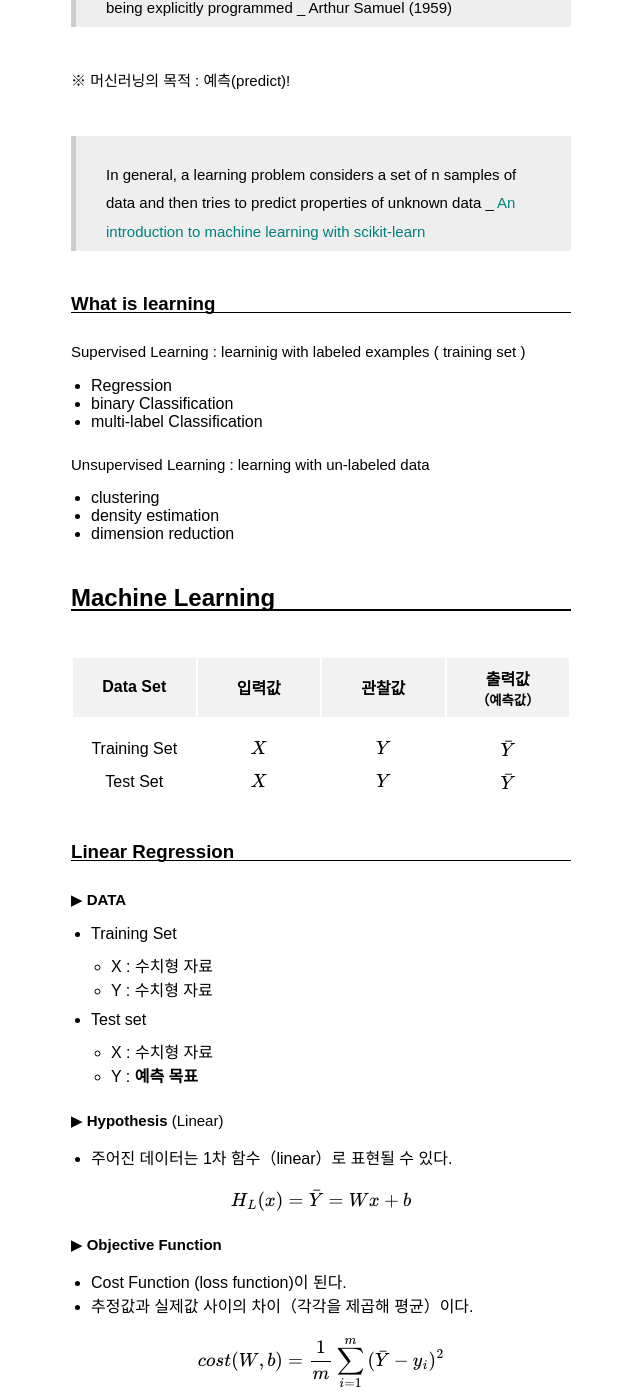
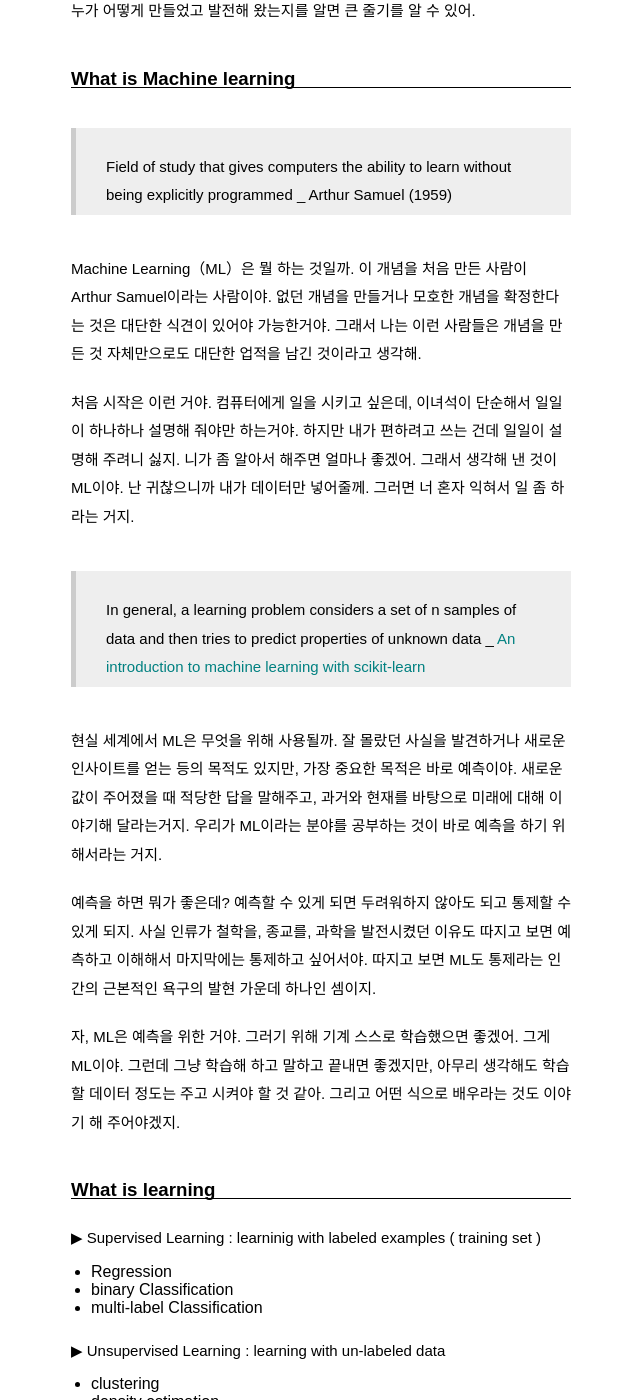
Before and after one commit to pinedance/blog, a Jekyll site: the page built from _posts/updates/2019-01-25-Deep-Neural-Nets-for-everyone1.md, in a window 1280 px wide and 1400 px high, scrolled down 584 px. Shown: the whole window, without its empty margins (319-959 px from the left). Built offline with Jekyll 4.4.1, drawn with Linux system fonts in a browser that asks for light colours; some web fonts are replaced; formulas are drawn with MathJax 3; comment, search, counter and statistics services are not loaded; some of the changed text lies outside the part shown.

Commit message:
update post

```diff
--- a/_posts/updates/2019-01-25-Deep-Neural-Nets-for-everyone1.md
+++ b/_posts/updates/2019-01-25-Deep-Neural-Nets-for-everyone1.md
@@ -7,38 +7,68 @@ use_math: True
 
 김성훈 교수님의 "모두를 위한 머신러닝/딥러닝 강의(시즌1)"를 듣고 내용을 정리해 둔다. 문서 가장 아래 적어 둔다.
 
+이제부터 야자체로 적을거야. 내가 강의를 들으면서 생각한 것들 말이야. 전공도 아니고 공부도 짧아. 틀리는 내용도 좀 있을거야. 만약 보게된다면 주의해 주기 바래.
+
 ## Introduction
+
+보통 어떤 분야를 시작하기 전에 그 분야가 뭘 하는 것인지, 무엇을 위한 것인지, 누가 어떻게 만들었고 발전해 왔는지를 알면 큰 줄기를 알 수 있어.
 
 ### What is Machine learning
 
-> Field of study that gives computers the ability to learn without being explicitly programmed
-> _ Arthur Samuel (1959)
+> Field of study that gives computers the ability to learn without being explicitly programmed _ Arthur Samuel (1959)
 
-※ 머신러닝의 목적 : 예측(predict)!
+Machine Learning（ML）은 뭘 하는 것일까. 이 개념을 처음 만든 사람이 Arthur Samuel이라는 사람이야. 없던 개념을 만들거나 모호한 개념을 확정한다는 것은 대단한 식견이 있어야 가능한거야. 그래서 나는 이런 사람들은 개념을 만든 것 자체만으로도 대단한 업적을 남긴 것이라고 생각해.
 
-> In general, a learning problem considers a set of n samples of data and then tries to predict properties of unknown data
-> _ [An introduction to machine learning with scikit-learn](https://scikit-learn.org/stable/tutorial/basic/tutorial.html)
+처음 시작은 이런 거야. 컴퓨터에게 일을 시키고 싶은데, 이녀석이 단순해서 일일이 하나하나 설명해 줘야만 하는거야. 하지만 내가 편하려고 쓰는 건데 일일이 설명해 주려니 싫지. 니가 좀 알아서 해주면 얼마나 좋겠어. 그래서 생각해 낸 것이 ML이야. 난 귀찮으니까 내가 데이터만 넣어줄께. 그러면 너 혼자 익혀서 일 좀 하라는 거지.
+
+> In general, a learning problem considers a set of n samples of data and then tries to predict properties of unknown data _ [An introduction to machine learning with scikit-learn](https://scikit-learn.org/stable/tutorial/basic/tutorial.html)
+
+현실 세계에서 ML은 무엇을 위해 사용될까. 잘 몰랐던 사실을 발견하거나 새로운 인사이트를 얻는 등의 목적도 있지만, 가장 중요한 목적은 바로 예측이야. 새로운 값이 주어졌을 때 적당한 답을 말해주고, 과거와 현재를 바탕으로 미래에 대해 이야기해 달라는거지. 우리가 ML이라는 분야를 공부하는 것이 바로 예측을 하기 위해서라는 거지.
+
+예측을 하면 뭐가 좋은데? 예측할 수 있게 되면 두려워하지 않아도 되고 통제할 수 있게 되지. 사실 인류가 철학을, 종교를, 과학을 발전시켰던 이유도 따지고 보면 예측하고 이해해서 마지막에는 통제하고 싶어서야. 따지고 보면 ML도 통제라는 인간의 근본적인 욕구의 발현 가운데 하나인 셈이지.
+
+자, ML은 예측을 위한 거야. 그러기 위해 기계 스스로 학습했으면 좋겠어. 그게 ML이야. 그런데 그냥 학습해 하고 말하고 끝내면 좋겠지만, 아무리 생각해도 학습할 데이터 정도는 주고 시켜야 할 것 같아. 그리고 어떤 식으로 배우라는 것도 이야기 해 주어야겠지.
 
 ### What is learning
 
-Supervised Learning : learninig with labeled examples ( training set )
+▶ Supervised Learning : learninig with labeled examples ( training set )
 * Regression
 * binary Classification
 * multi-label Classification
 
-Unsupervised Learning : learning with un-labeled data
+▶ Unsupervised Learning : learning with un-labeled data
 * clustering
 * density estimation
 * dimension reduction
 
-## Machine Learning
+구분을 이렇게 하기는 하는데, 고급기술들은 대부분 Supervised Learning에 대한 것이야. Unsupervised Learning은 답안이 없는 연습 문제와 같은거지. 풀어도 맞는지 틀리는지 알 수가 없어. 그래서 평가를 못해. 난처하지. 그래서 예측 보다는 데이터를 관찰하는데 더 많이 쓰이는 것 같아.
+
+### Data
+
+우리가 만나는 데이터는 대부분 수치형 데이터나 범주형 데이터야. 그러니까 수치를 예측하는 문제가 있을 수 있고, 범주를 예측하는 문제가 있을 수 있어. 전자가 `Regression`이고 후자가 `Classification`이야.
+
+데이터 측면에서 따져보자. 우선 학습을 위해 정답이 있는 학습 데이터가 필요해. `training set`이라고 해. 일종의 연습문제 같은거야. 그리고 본래 궁금한 물음이 있겠지. `test set`이라고 해. 본시험 같은 거지. 하지만 연구에서는 학습 성능을 따져보기 위해 test set도 정답을 가지고 있는 경우가 많아.
+
+학습은 어떤 조건에 대한 답을 찾아내는 거야. 조건은 주어지는 거고 답은 찾아낼 대상이지. 함수에서 `독립변수` `종속변수` 하는 거랑 같은거야. 그래서 전자를 `x`, 후자를 `y`라고 해. 때때로 후자를 `target`이라거나 `label`이라고 하기도 해.
 
 |  Data Set    |  입력값   |  관찰값   |  출력값<small>（예측값）</small>   |
 |:------------:|:--------:|:--------:|:---------:|
 | Training Set | $X$      | $Y$      | $\bar{Y}$ |
 | Test Set     | $X$      | $Y$      | $\bar{Y}$ |
 
+## How Do Machines Learn
 
+![]({{site.imgurl}}/2019-01-25/002MLsummary.png)
+
+자, 이제 학습 방법에 대해 살펴볼꺼야. 먼저 큰 그림을 보자.
+
+학습을 할 때는 크게 학습 대상에 대한 와꾸가 짜여져 있어야 해. 농구를 배우는 거랑 피아노를 배우는 거랑은 다르지. 수학을 공부하는 거랑 영어를 공부하는 것도 달라. 하지만 영어를 잘 배워 놓으면 독일어를 더 편하게 배울 수 있어. 이처럼 배움에는 어떤 틀이 필요하지. 이걸 `Model`이라고 해. 예를 들어 1, 2, 3 다음에 뭐지? 했을 때 4라고 한다면 이건 `선형 모델`로 와꾸를 짜고 있어서 그런거야. 현실 세계에 수치형 데이터들은 선형모델에 적합한 경우가 많아. 그래서 ML에서 선형모델을 기본으로 하고 있지. 이게 데이터가 이런 와꾸를 가지고 있다는 `가정`이기도 하기 때문에 아래에서는 `Hypothesis`라고 할꺼야.
+
+다음으로 중요한 것은 일단 해보고, 정답과 맞춰보고, 차이를 줄여 다시 해 보고, 다시 정답과 맞춰보고 .... 이런 과정을 반복하는 거지. 기계도 비슷해. 그럼 정답과의 `차이`를 정량화 할 수 있어야해. 그리고 이것을 모니터링 하면서 줄여나가는 방향으로 학습을 진행해야 하지. 이 차이는 함수를 함수로 구현한 것을 `Loss Function` 또는 `Cost Function`이라고 해. 학습의 목적이 된다고 해서 `Objective Function`이라고도 하지. 아래 설명에서는 같은 것을 가리킨다고 봐도 좋아.
+
+정리하면 이런거야. 먼저 데이터가 어떤 식으로 변해 갈거라는 가정（`Hypothesis`）이 필요해. 그 가정을 통해 수식을 만들어 값을 예측해 낼거야. 그러면 처음의 수식을 개선하기 위해 예측해 낸 값（$\bar{y}$）과 실제값（$y$）의 차이를 측정해야 해（`Loss Function`）.  그러면 우리는 이 차이를 좁혀나가는 방식으로 예측하는 수식을 개선해 나가는거야. 수식을 개선한다는 것은 정해진 와꾸가 있기 때문에 사실상 상수값을 조정하는 거야.
+
+주어진 데이터와 예측 목적에 따라 이 `Hypothesis`와 `Cost Function`이 조금씩 달라져. 이걸 중심으로 방법들을 살펴보자.
 
 ### Linear Regression
 
```
Also changed, not shown: other parts of _posts/updates/2019-01-25-Deep-Neural-Nets-for-everyone1.md (+0 -3 lines).
